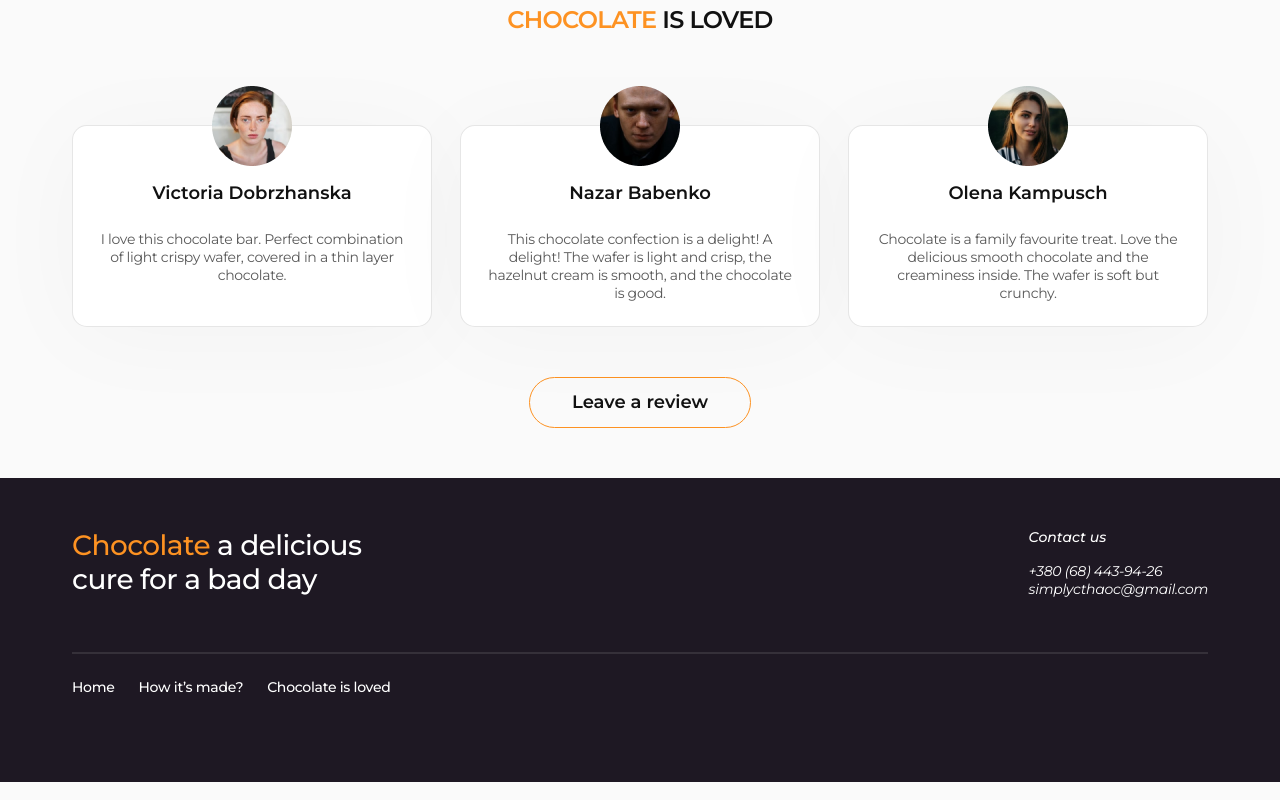
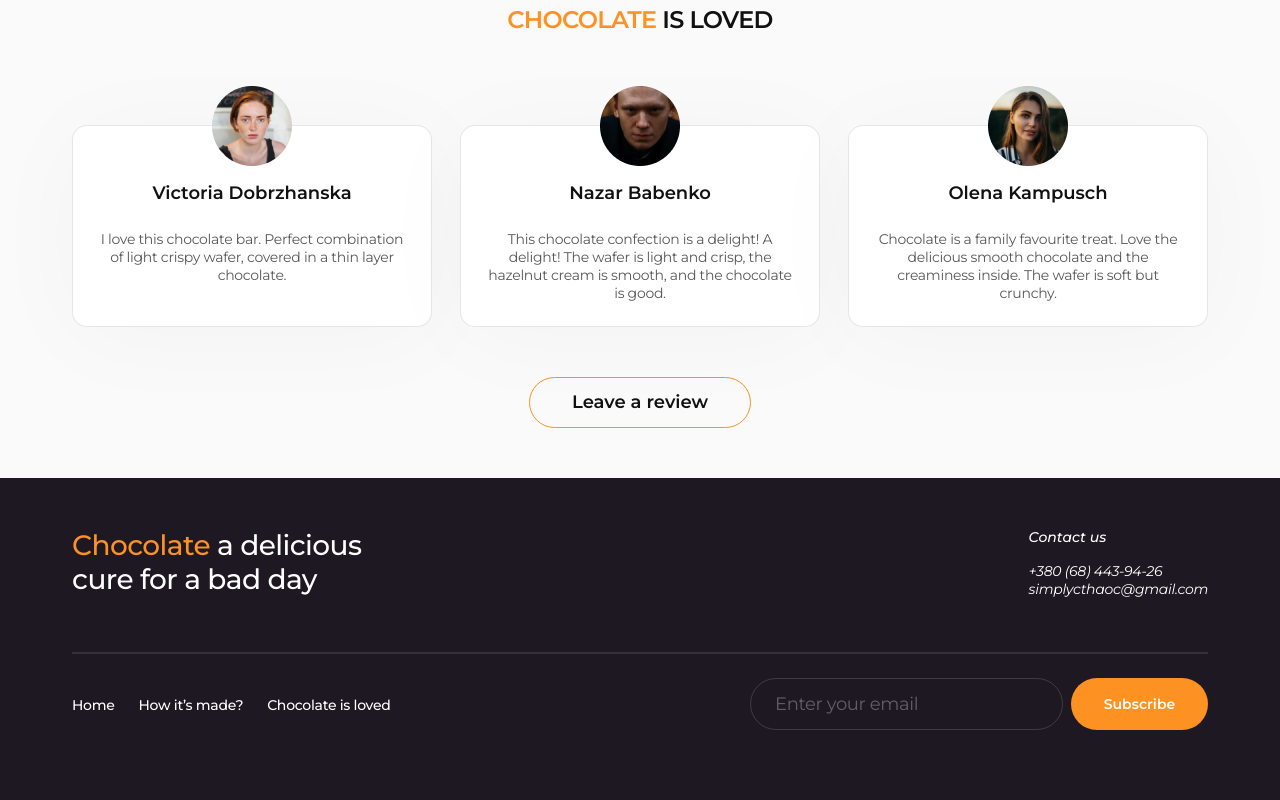
Before and after one commit to worlems/SimplyChocolate, a plain HTML site: page index.html in a window 1280 px wide. Shown: the part 2194-2994 px from the top of the page. Drawn offline with nearby package versions, Linux system fonts and the light colour scheme.

Commit message:
add footer form

```diff
--- a/css/styles.css
+++ b/css/styles.css
@@ -626,11 +626,56 @@ img {
   line-height: 1.14286;
   letter-spacing: -0.02em;
   color: #fff;
+  transition: color 250ms linear;
 }
 
 .footer-menu-item a:hover,
 .footer-menu-item a:focus {
   color: #fd9222;
+}
+.foot-wrapper {
+  display: flex;
+  justify-content: space-between;
+  align-items: baseline;
+}
+.foot-form {
+  display: flex;
+  column-gap: 8px;
+}
+.subscribe-form-field {
+  border: 1.5px solid rgba(255, 255, 255, 0.15);
+  border-radius: 30px;
+  font-weight: 400;
+  font-size: 18px;
+  letter-spacing: -0.02em;
+  padding: 13px 24px;
+  width: 313px;
+  height: 52px;
+  background-color: transparent;
+  color: #ffffff;
+  transition: border 250ms linear;
+}
+.subscribe-form-field::placeholder {
+  color: rgba(255, 255, 255, 0.3);
+}
+.subscribe-form-field:focus {
+  outline: transparent;
+  border: 1px solid #fd9222;
+}
+.subscribe-btn {
+  border-radius: 100px;
+  padding: 18px 20px;
+  min-width: 137px;
+  background-color: #fd9222;
+  font-weight: 600;
+  font-size: 14px;
+  color: #fff;
+  transition: color 250ms linear, background-color 250ms linear;
+}
+.subscribe-btn:hover,
+.subscribe-btn:focus {
+  color: #fd9222;
+  background-color: #fcf1e0;
 }
 /* =============== /FOOTER =============== */
 
--- a/index.html
+++ b/index.html
@@ -349,6 +349,7 @@
           </address>
         </div>
         <span class="spanspan"></span>
+        <div class="foot-wrapper">
           <nav>
             <ul class="footer-menu">
               <li class="footer-menu-item"><a href="/">Home</a></li>
@@ -360,6 +361,17 @@
               </li>
             </ul>
           </nav>
+          <form class="foot-form">
+            <input
+              class="subscribe-form-field"
+              type="email"
+              name="subscribe-form"
+              placeholder="Enter your email"
+              required
+            />
+            <button type="submit" class="subscribe-btn">Subscribe</button>
+          </form>
+        </div>
       </div>
     </footer>
 
@@ -374,7 +386,7 @@
         <p class="modal-title">
           LEAVE A REVIEW ABOUT <span>OUR CHOCOLATE</span>
         </p>
-        <form action="review-form">
+        <form>
           <div class="review-form-field-wrapper">
             <label class="review-form-field-label" for="user-name">Name</label>
             <div class="review-form-input-wrapper">
```
Lines whose indentation alone changed are shown as unchanged.
